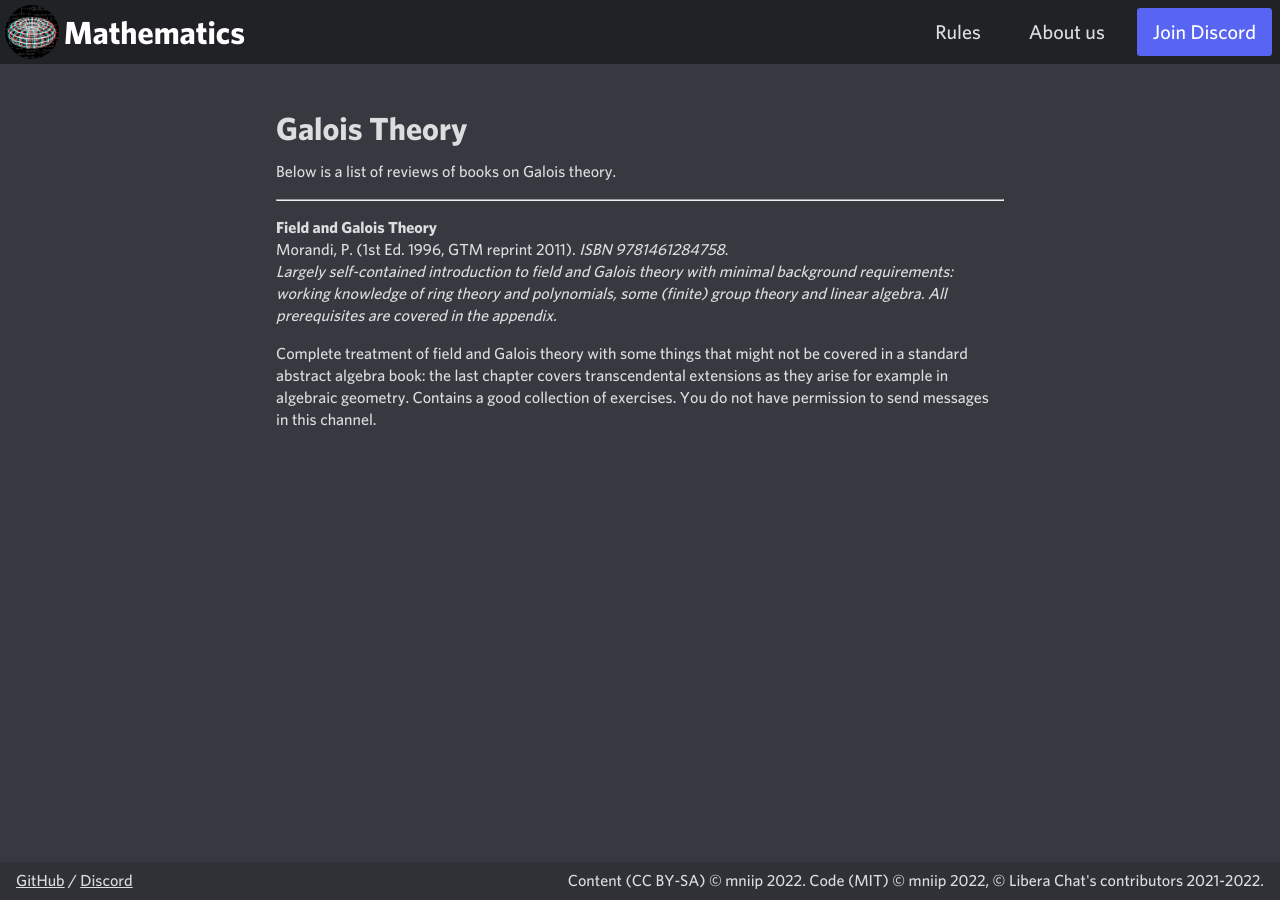
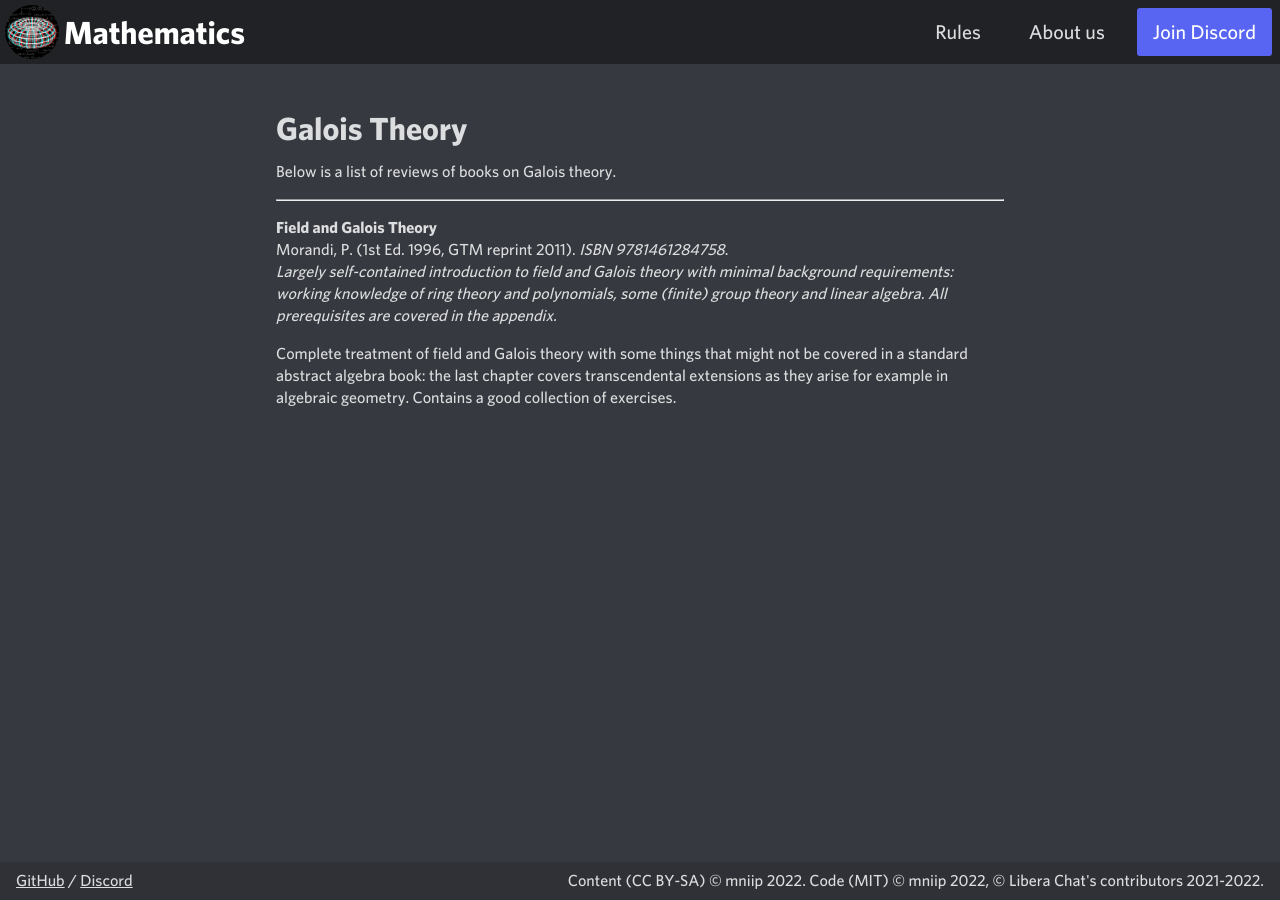
Before and after one commit to discord-math/discord-math.github.io, a Jekyll site: the page built from _books/galois-theory.md, in a window 1280 px wide. Built offline with Jekyll 4.4.1, drawn with Linux system fonts in a browser that asks for light colours.

Commit message:
Remove extraneous text from Galois theory book recommendation
Get rid of "You do not have permission to send messages in this channel." which is a clear error in copying over from the Discord server channel.

```diff
--- a/_books/galois-theory.md
+++ b/_books/galois-theory.md
@@ -11,4 +11,3 @@ Morandi, P. (1st Ed. 1996, GTM reprint 2011). *ISBN 9781461284758*.\\
 
 Complete treatment of field and Galois theory with some things that might not be covered in a standard abstract algebra book: the last chapter covers transcendental extensions as they arise for example in algebraic geometry.
 Contains a good collection of exercises.
-You do not have permission to send messages in this channel.
```
